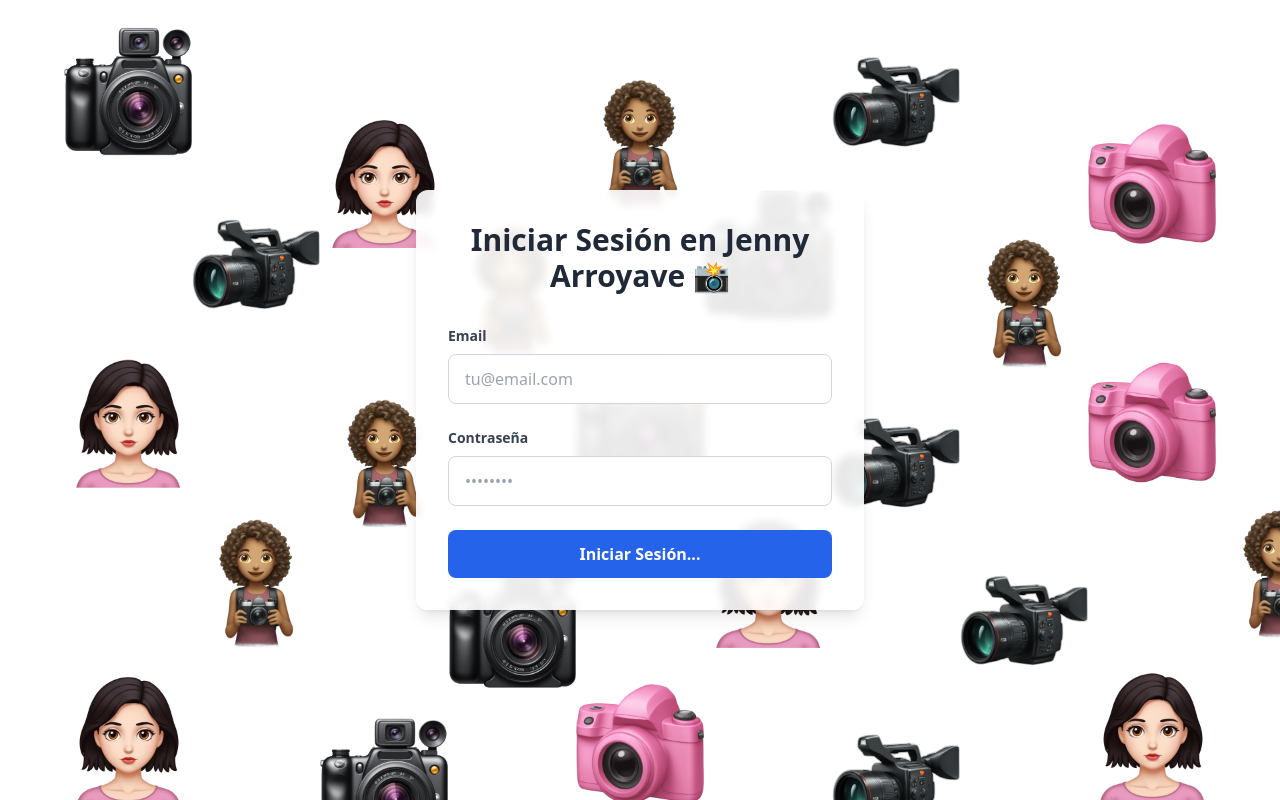
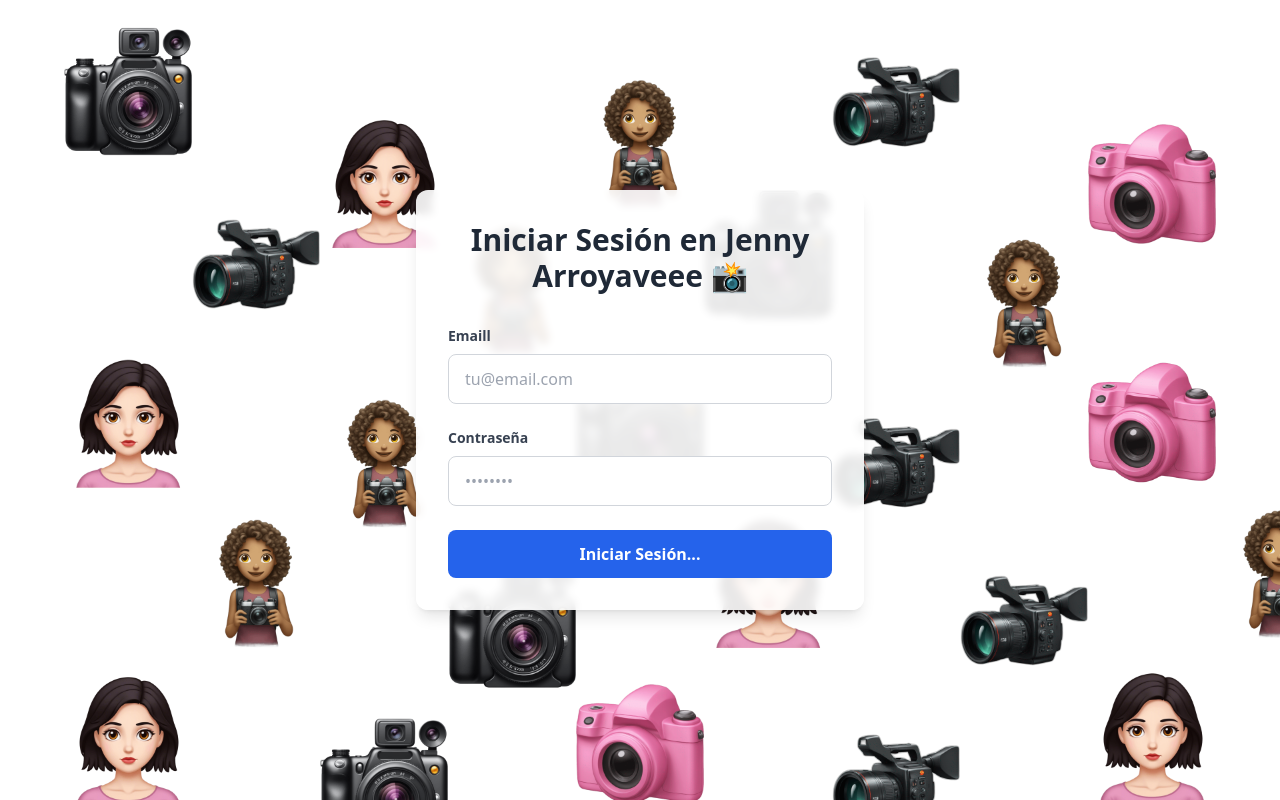
Before and after one commit to Juangalindo6/appFotos, a React (Vite) app: page /login in a window 1280 px wide. Built offline with nearby package versions, Linux system fonts and the light colour scheme.

Commit message:
cambios en login

```diff
--- a/src/screens/Login/view/LoginView.tsx
+++ b/src/screens/Login/view/LoginView.tsx
@@ -78,12 +78,12 @@ const LoginView = () => {
       </div>
       <div className="max-w-md w-full bg-white/90 backdrop-blur-sm rounded-xl shadow-lg p-8 transform transition-all duration-300 hover:shadow-xl z-10">
 
-        <h2 className="text-3xl font-bold text-center mb-8 text-gray-800">Iniciar Sesión en Jenny Arroyave 📸</h2>
+        <h2 className="text-3xl font-bold text-center mb-8 text-gray-800">Iniciar Sesión en Jenny Arroyaveee 📸</h2>
         {loginState.error && <p className="text-red-500 text-sm mb-6 bg-red-50 p-3 rounded-lg">{loginState.error}</p>}
         <form onSubmit={handleSubmit} className="space-y-6">
           <div>
             <label className="block text-gray-700 text-sm font-semibold mb-2" htmlFor="email">
-              Email
+              Emaill
             </label>
             <input
               type="email"
```
